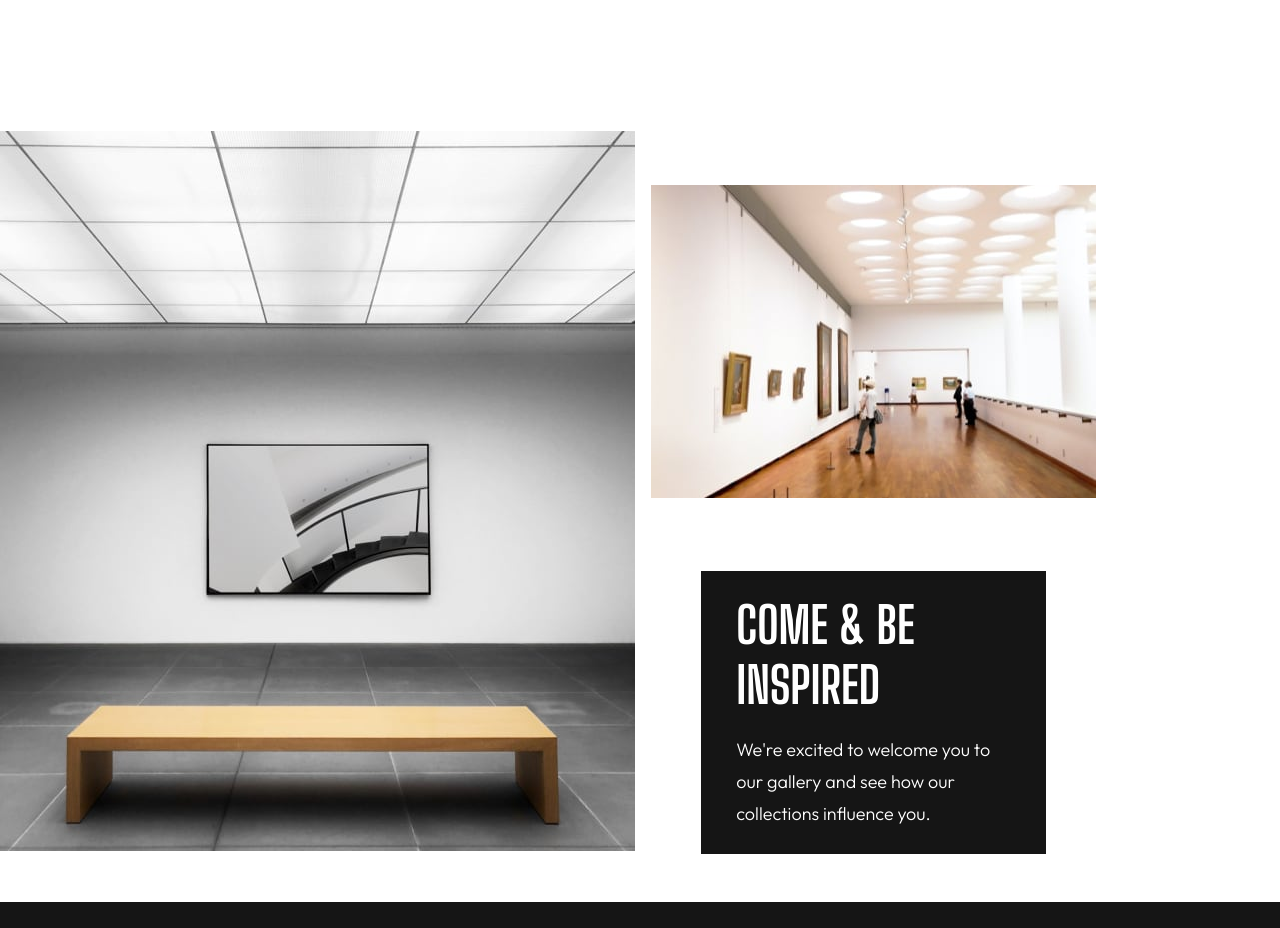
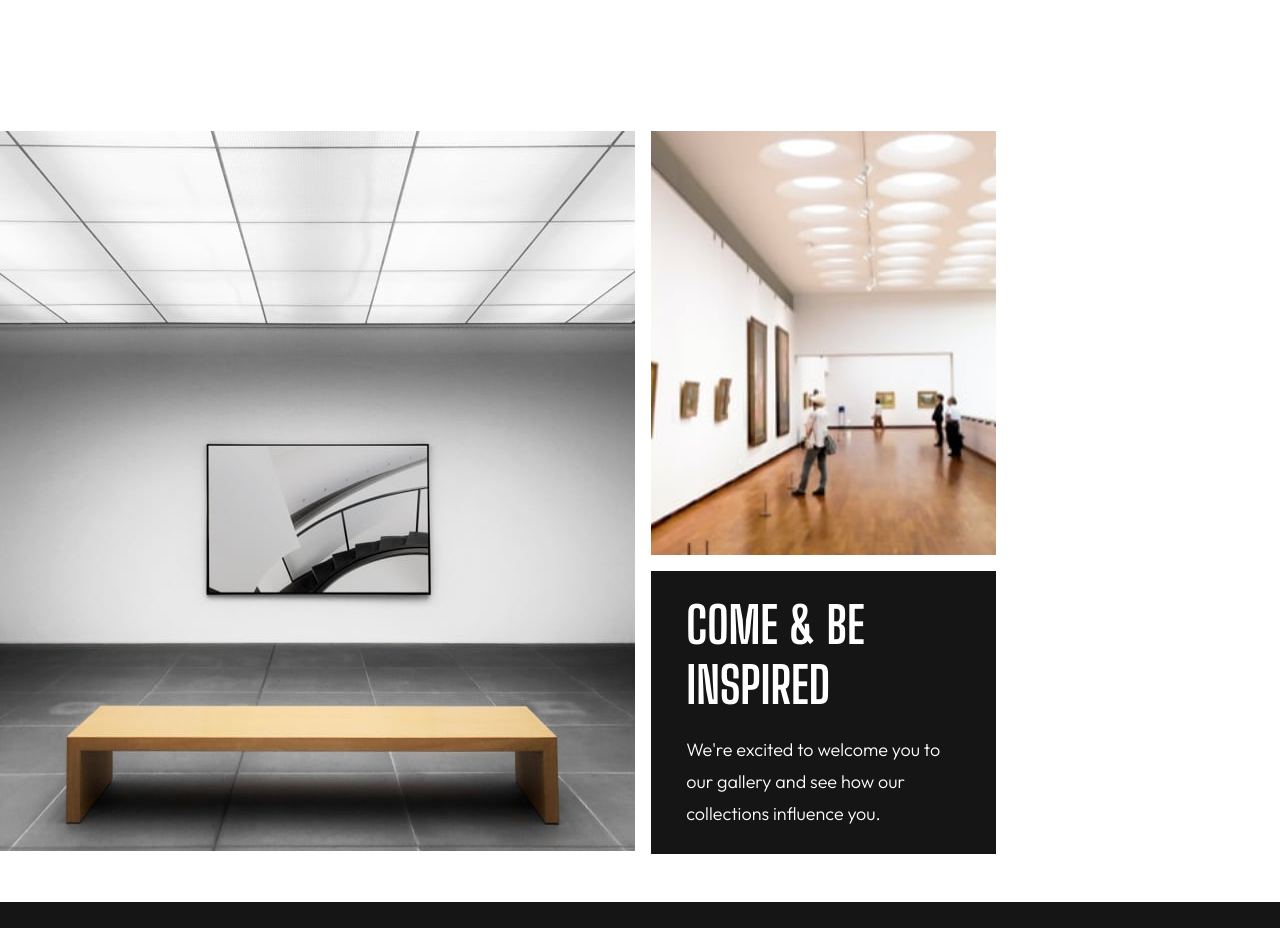
Before and after one commit to AndyBeable/art-gallery, a Vue app: page / in a window 1280 px wide. Shown: the part 1340-2268 px from the top of the page. Built offline with nearby package versions, Linux system fonts and the light colour scheme.

Commit message:
Dave magic

```diff
--- a/src/components/home/Inspiration.vue
+++ b/src/components/home/Inspiration.vue
@@ -68,6 +68,12 @@ export default {
 
 .inspiration__small__image {
   grid-area: inspiration__small__image;
+  height: 100%;
+  img {
+    width: 100%;
+    object-fit: cover;
+    height: 100%;
+  }
 }
 
 .inspiration__copy {
```
